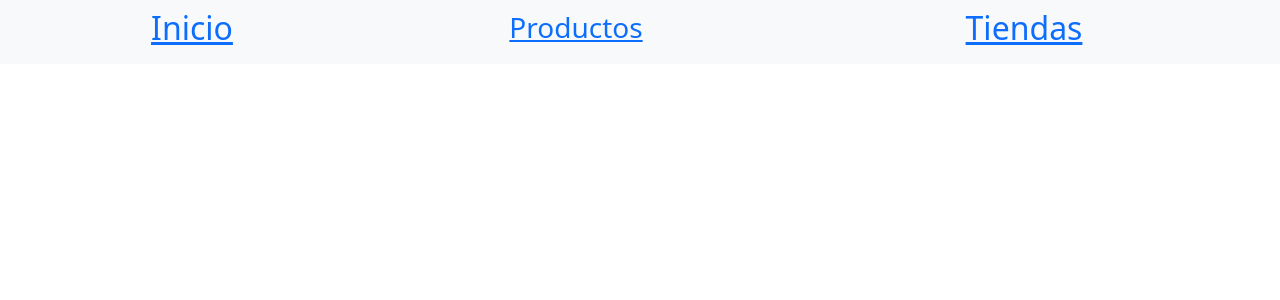
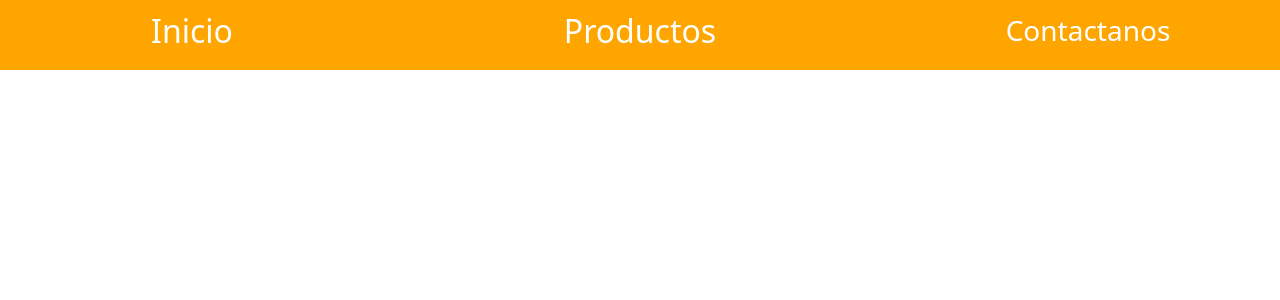
Before and after one commit to IcordovaAlarcon/ProyectoFinal2022iaca, a PHP site: page /Contactenos.php in a window 1280 px wide. Shown: the top 300 px of the page. Run offline with PHP 8.4, Linux system fonts and the light colour scheme.

Commit message:
Se ha cambiado el diseño de estas paginas

```diff
--- a/Contactenos.php
+++ b/Contactenos.php
@@ -8,12 +8,14 @@
     <title>Document</title>
 </head>
 <body>
-<nav class="navbar navbar-expand-lg navbar-light bg-light">
-<table width="100%">
-<td align="center" width="30%"><h2><a href="bienvenido.php">Inicio</a></h2></td>
-<td align="center" width="30%"><h3><a href="Pys.php">Productos</a></h3></td>
-<td align="center"><h2><a href="tiendas.php">Tiendas</a></h2></td>
+<table height="70px" width="100%">
+<style type="text/css">
+a { text-decoration: none;
+    color: white;}
+</style>
+<td align="center" width="30%" bgcolor="orange" ><h2><a href="bienvenido.php">Inicio</a></h2></td>
+<td align="center" bgcolor="orange"><h2><a href="Pys.php">Productos</a></h2></td>
+<td align="center" width="30%" bgcolor="orange"><h3><a href="Contactenos.php">Contactanos</a></h3></td>
 </table>
-</nav>
 </body>
 </html>
```
Also changed, not shown: tiendas.php (+8 -6 lines), 2 other files.
